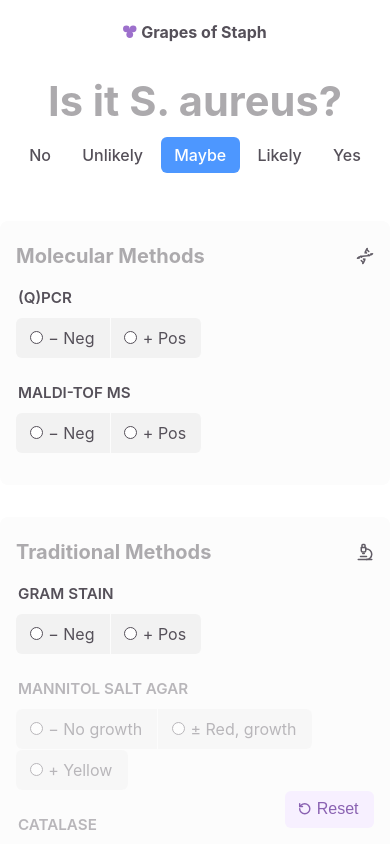
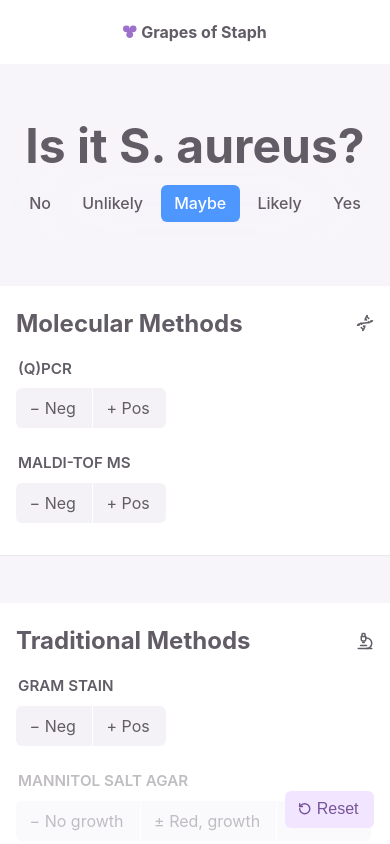
Before and after one commit to davbl/grapes-of-staph, a React (Vite) app: page / in a window 390 px wide. Shown: the top 844 px of the page. Built offline with nearby package versions, Linux system fonts and the light colour scheme.

Commit message:
Updated styles

```diff
--- a/src/index.css
+++ b/src/index.css
@@ -3,11 +3,21 @@
   line-height: 1.5;
   font-weight: 400;
 
+  /* COLORS */
   background-color: #ffffff;
-  color: #555059;
-  --blackish-color: #555059;
-  --grey-text-color: #acaaad;
-  --card-bg-color: #fcfcfc;
+  color: #615c66; /* same as --blackish-color, as fallback */
+  --blackish-color: #615c66;
+  --card-bg-color: white;
+
+  --radio-unselected: #f5f2f7;
+  --radio-selected: #e8e4ed;
+  --radio-hover: #efebf2; /* TODO */
+  /* --radio-active: #e2dce8;  not using anymore */
+
+  --btn-bg: #f2e5ff;
+  --btn-text: #775499;
+  --btn-hover: #9268bd;
+  --btn-active: #eddbff;
 
   font-synthesis: none;
   text-rendering: optimizeLegibility;
@@ -21,6 +31,8 @@
   -webkit-user-select: none;
   /* Disable "tap highlight" effect on iOS for calmer, tidier ux/ui */
   -webkit-tap-highlight-color: transparent;
+
+  --card-width: 444px;
 }
 
 body {
@@ -33,7 +45,7 @@ body {
 }
 
 #root {
-  margin: 0rem 3rem 0rem 3rem;
+  margin: 0rem 0rem 0rem 0rem;
   display: flex;
   flex-direction: column;
   flex-grow: 1;
@@ -71,11 +83,14 @@ main {
   flex-direction: column;
   flex-grow: 1;
   justify-content: center;
-  gap: 4rem;
-  /* justify-content: space-evenly; */
+  /* gap: 4rem; */
+  justify-content: space-evenly;
   /* align-items: center; */
-  padding-bottom: 5rem;
+  padding: 0rem 4rem 6rem 4rem;
   /* margin: 1.5rem; */
+  background-color: #f7f5fa;
+  /* border-top-right-radius: 8px;
+  border-top-left-radius: 8px; */
 }
 
 /* Hero text + Result */
@@ -85,14 +100,16 @@ main {
   /* gap: 0.1rem; */
   position: relative;
   overflow-y: visible;
-  padding-top: 1.2rem;
+  /* padding-top: 1rem; */
 }
 
 /* Hero text */
 h2 {
   margin: 0;
-  font-size: 2.6rem;
-  color: var(--grey-text-color);
+  padding-top: 0.75rem;
+  padding-bottom: 0.1rem;
+  font-size: 3.5rem;
+  color: var(--blackish-color);
   text-align: center;
   line-height: 90%;
 }
@@ -103,7 +120,7 @@ h2 {
   position: sticky;
   top: 0;
   z-index: 1000;
-  background-color: white;
+  /* background-color: white; */
   /* align-self: flex-start; */
   /* justify-self: flex-start; */
   background-color: rgba(255, 255, 255, 0);
@@ -155,26 +172,30 @@ li {
 /* CONTROLS */
 
 .controls {
-  display: flex;
+  display: grid;
+  grid-template-columns: repeat(auto-fit, var(--card-width));
+  /* display: flex;
   flex-direction: row;
-  flex-wrap: wrap;
+  flex-wrap: wrap; */
   /* justify-content: space-evenly; */
   justify-content: center;
   gap: 4rem;
 }
 
 .method-category {
-  flex: 1;
+  /* flex: 1;
   max-width: 364px;
-  min-width: 364px;
+  min-width: 364px;  */
   /* width: 40%; */
   display: flex;
   flex-direction: column;
-  gap: 2rem;
+  gap: 1.6rem;
   background-color: var(--card-bg-color);
-  padding: 2rem 2.5rem 2.5rem 2.5rem;
+  padding: 2.1rem 2.5rem 2.65rem 2.5rem;
   border-radius: 0.5rem;
   max-height: min-content;
+  /* x y blur spread color */
+  box-shadow: 0px 1px 1px 0px rgba(0, 0, 0, 0.05);
 }
 
 .method-category-header {
@@ -186,8 +207,8 @@ li {
 /* Methods heading */
 h3 {
   margin: 0;
-  color: var(--grey-text-color);
-  font-size: 1.25rem;
+  color: var(--blackish-color);
+  font-size: 1.5rem;
 }
 
 .radios-column {
@@ -200,13 +221,14 @@ h3 {
 /* Radio group */
 fieldset {
   display: flex;
-  flex-wrap: wrap;
+  flex-wrap: wrap; /* if issue, i could wrap only on mobile -> this is solved by grid */
   /* justify-content: center; */
   /* gap: 1.5rem; */
   border: none;
   margin: 0;
   padding: 0;
   max-height: min-content;
+  flex-shrink: 1;
 }
 
 /* First label in the fieldset to have rounded corners on left side */
@@ -217,8 +239,10 @@ fieldset label:first-of-type {
 
 /* Separator */
 fieldset label:nth-of-type(2) {
-  border-left: 1px solid var(--card-bg-color);
-  border-right: 1px solid var(--card-bg-color);
+  /* border-left: 1px solid var(--card-bg-color);
+  border-right: 1px solid var(--card-bg-color); */
+  margin-left: 1px;
+  margin-right: 1px;
 }
 
 /* Last label in the fieldset to have rounded corners on right side */
@@ -238,28 +262,39 @@ legend {
 /* Radio item */
 label {
   cursor: pointer;
-  background-color: #f2f2f2;
-  padding: 0.5rem 0.95rem 0.5rem 0.85rem;
-  accent-color: black;
+  background-color: var(--radio-unselected);
+  padding: 0.5rem 1rem 0.5rem 0.85rem;
+  /* accent-color: var(
+    --blackish-color
+  ); this colors associated input */
   display: flex;
   align-items: center;
-  transition: background-color 0.1s ease-in-out;
+  /* transition: background-color 0.1s ease-in-out;  with this off, radio btns are more responsive */
   max-height: 1.5rem; /* ensure consistent height. there was an issue on mobile. (content is 24px = 1.5rem x 16) */
+  max-width: fit-content;
+  flex-shrink: 1;
 }
 
 /* This is so that hover doesn't persist on mobile after tapping btn */
 @media (hover: hover) {
   label:hover {
-    input {
-      background-color: #f5ebff;
-      /* transition: all 0.1s ease-in-out; */
-    }
+    background-color: var(--radio-hover);
+    /* outline: 1.5px solid var(--radio-hover);
+    outline-offset: -1.5px; */
+    /* color: violet; */
+
+    /* input {
+      background-color: red;
+      transition: all 0.1s ease-in-out;
+    } */
   }
 }
 
-label:active {
-  background-color: #ededed;
-}
+/* Commented out because it causes a flicker when pressed on mobile (iphone, ipad) */
+/* the Reset btn:active doesn't have this problem. The label aka radio item, 1. gives feeback by getting selected, 2. the flicker is a quick succession of active and selected states - too much happening at once */
+/* label:active {
+  background-color: var(--radio-active);
+} */
 
 /* Focus */
 label:has(input:focus-visible) {
@@ -269,13 +304,18 @@ label:has(input:focus-visible) {
 
 /* Change bg color of radio item when the input inside is checked */
 label:has(input:checked) {
-  background-color: #e8e8e8;
+  background-color: var(--radio-selected);
+  cursor: default;
 }
 
 /* Radio circle */
 input {
   appearance: none;
-  border-radius: 50%;
+  margin: 0;
+  padding: 0;
+  /* box-sizing: border-box; */
+  width: 0px;
+  /* border-radius: 50%;
   width: 13px;
   height: 13px;
   margin: 0 0 1px 0;
@@ -283,16 +323,16 @@ input {
   border: 1.5px solid var(--blackish-color);
   outline: none;
   cursor: pointer;
-  transition: all 0.1s ease-in-out;
+  transition: all 0.1s ease-in-out; */
 }
 
-input:checked {
-  /* background-color: #242a33; */
-  /* border: 3.5px solid white; */
-  /* outline: 1.5px solid #242a33;
+/* input:checked { */
+/* background-color: #242a33; */
+/* border: 3.5px solid white; */
+/* outline: 1.5px solid #242a33;
   outline-offset: -1.5px; */
-  border: 4.25px solid var(--blackish-color);
-}
+/* border: 4.25px solid var(--blackish-color); */
+/* } */
 
 /* input:focus-visible {
     outline: 2px solid var(--blackish-color);
@@ -301,7 +341,7 @@ input:checked {
 
 /* Radio item text */
 span {
-  padding-left: 0.35rem;
+  /* padding-left: 0.35rem; */
   vertical-align: middle;
 }
 
@@ -313,8 +353,8 @@ span {
 
 /* Reset all radio selections */
 .reset-btn {
-  background-color: #f7f0ff;
-  color: #8a62b2;
+  background-color: var(--btn-bg); /* TODO */
+  color: var(--btn-text); /* TODO */
   border: none;
   padding: 0.6rem 0.97rem 0.6rem 0.85rem;
   border-radius: 6px;
@@ -328,7 +368,7 @@ span {
   font-size: 1rem;
   /* align-self: center; */
   /* margin-bottom: 1rem; */
-  /* transition: all 0.05s ease-in-out; */
+  /* transition: all 0.05s ease-in-out;  the outline is weirdly animated, so off */
   /* outline-offset: -1.5px; */
   position: fixed;
   bottom: 1.75rem;
@@ -341,13 +381,13 @@ span {
 @media (hover: hover) {
   .reset-btn:hover {
     /* background-color: #f2f2f2; */
-    outline: 1.5px solid #a273d1;
+    outline: 1.5px solid var(--btn-hover); /* TODO */
     outline-offset: -1.5px;
   }
 }
 
 .reset-btn:active {
-  background-color: #f5ebff;
+  background-color: var(--btn-active); /* TODO */
   /* outline: 1.5px solid #9d70cc;
   outline-offset: -1.5px; */
 }
@@ -357,8 +397,61 @@ span {
   outline-offset: -1.5px;
 }
 
+@media (max-width: 1079px) {
+  main {
+    padding: 0rem 0rem 4.5rem 0rem;
+  }
+
+  .controls {
+    /* grid-template-columns: 1fr; */
+    grid-template-columns: var(--card-width);
+    gap: 3rem;
+  }
+
+  .hero {
+    padding: 3rem 0.75rem 3rem 0.75rem;
+  }
+
+  .reset-btn {
+    bottom: 1rem;
+    right: 1rem;
+    transform: translateX(0%);
+  }
+}
+
+@media (max-width: 540px) {
+  .controls {
+    /* width: 100%; */
+    grid-template-columns: 1fr;
+  }
+
+  .method-category {
+    /* min-width: 250px; */
+    /* width: 100%; */
+    /* box-sizing: border-box; */
+    border-radius: 0;
+  }
+}
+
+@media (max-width: 465px) {
+  h2 {
+    font-size: 3rem;
+  }
+
+  .method-category {
+    padding: 1.25rem 1rem 2rem 1rem;
+    gap: 1rem;
+  }
+
+  .radios-column {
+    gap: 1.5rem;
+  }
+}
+
 /* Adjust rounded corners when radio items wrap on mobile */
-@media (max-width: 395px) {
+/* commented out bcs on mobile (pixel 3, iphone mini), there is no wrap, only in chrome devtools */
+/* don't delete the code completely though */
+/* @media (max-width: 387px) {
   fieldset label:nth-of-type(2) {
     border-top-right-radius: 6px;
     border-bottom-right-radius: 6px;
@@ -371,44 +464,4 @@ span {
     border-bottom-right-radius: 6px;
     border-bottom-left-radius: 6px;
   }
-}
-
-@media (max-width: 492px) {
-  main {
-    padding-bottom: 4.5rem;
-  }
-
-  .controls {
-    width: 100%;
-  }
-
-  .method-category {
-    min-width: 250px;
-    padding: 1.25rem 1rem 2rem 1rem;
-    gap: 1rem;
-  }
-
-  .radios-column {
-    gap: 1.5rem;
-  }
-}
-
-@media (max-width: 1047px) {
-  #root {
-    margin: 0rem 0rem 0rem 0rem;
-  }
-
-  main {
-    gap: 2rem;
-  }
-
-  .controls {
-    gap: 2rem;
-  }
-
-  .reset-btn {
-    bottom: 1rem;
-    right: 1rem;
-    transform: translateX(0%);
-  }
-}
+} */
```
